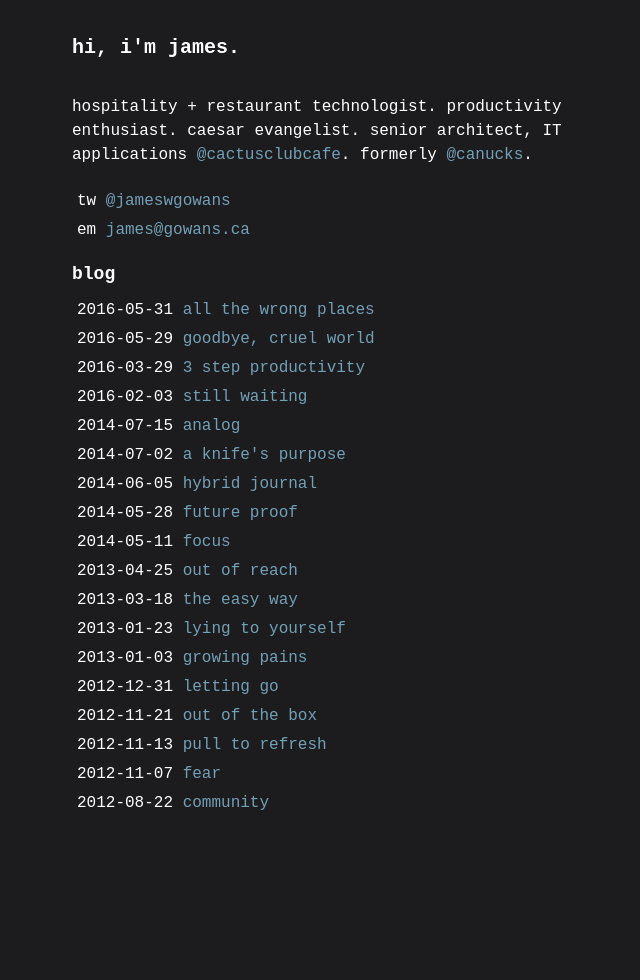
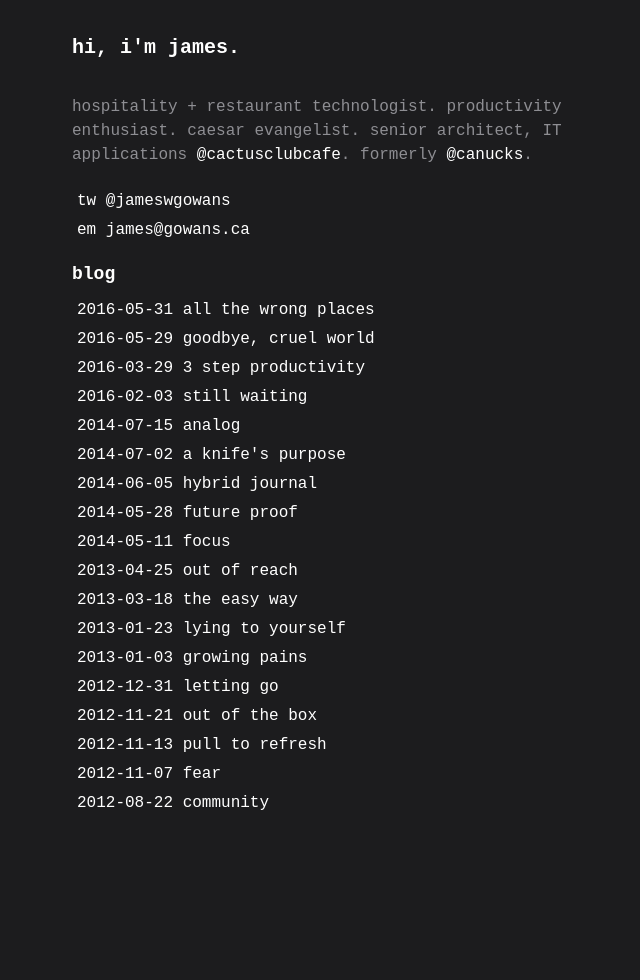
Before and after one commit to jamesgowans/jamesgowans.github.io, a Jekyll site: the page built from index.md, in a window 1280 px wide. Shown: the whole page, without its empty margins (0-640 px from the left). Built offline with Jekyll 4.4.1, drawn with Linux system fonts in a browser that asks for light colours.

Commit message:
greyscale

```diff
--- a/_includes/head.html
+++ b/_includes/head.html
@@ -8,7 +8,7 @@
 
 		html {background: #1c1c1e;}
 
-		p {line-height: 24px; margin-bottom: 24px; font-size: 16px; color: #fff;}
+		p {line-height: 24px; margin-bottom: 24px; font-size: 16px; color: #8e8e93;}
 		h1 {font-size: 20px; color: #fff; margin-top: 36px; margin-bottom: 36px;}
 		h2 {font-size: 18px; margin-top: 24px; font-weight: bold; color: #fff;}
 		h3 {font-size: 16px; margin-top: 20px; font-weight: bold; color: #fff;}
@@ -19,7 +19,7 @@
 		li {line-height: 20px; font-size: 16px; color: #fff; margin-bottom: 9px;}
 
 
-		a {color: #74a0b6; text-decoration: none;}
+		a {color: #fff; text-decoration: none;}
 		body {margin-left: 72px; font-family: monospace; width: 520px; padding-bottom: 150px;}
 		img {margin: 24px 0 36px 0; border: 1px solid gray;}
 
```
